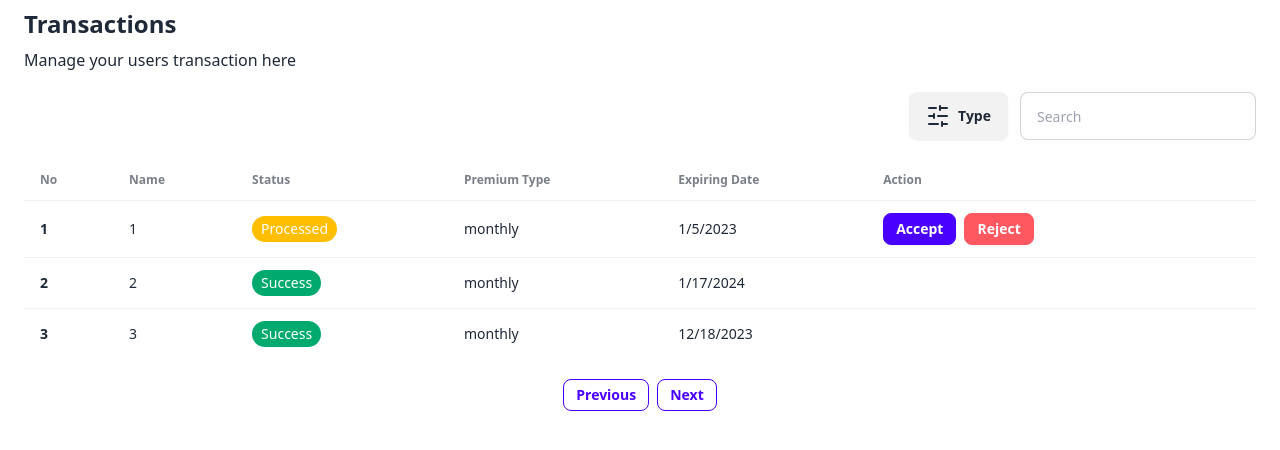
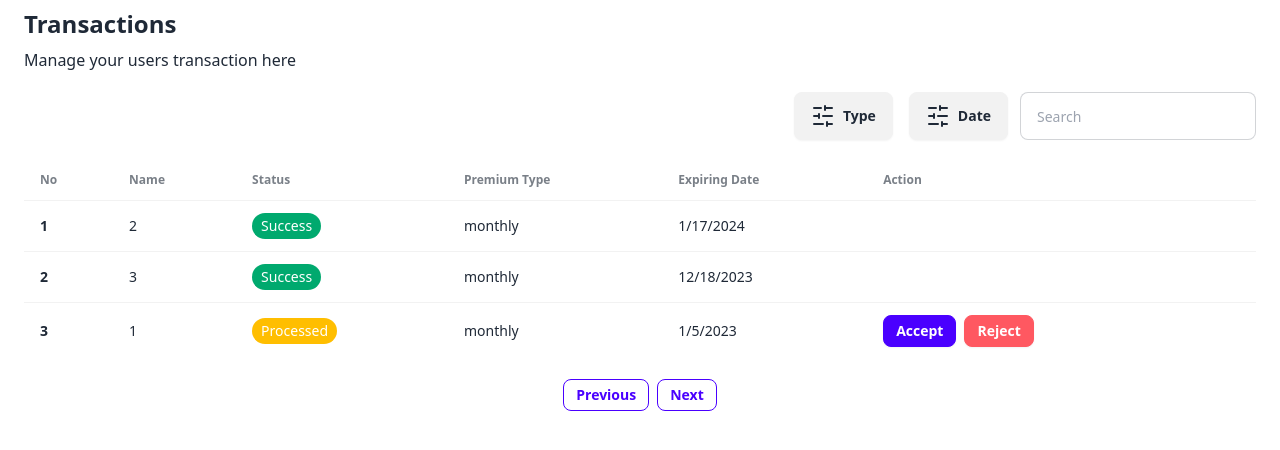
Before and after one commit to yaffalhakim1/medium-but-lite, a Next.js app: page /admin/transactions in a window 1280 px wide. Shown: the top 450 px of the page. Built offline with nearby package versions, Linux system fonts and the light colour scheme; data requests are answered from the project's data file.

Commit message:
feat(admin):Filter by and Transaction date

```diff
--- a/lib/useTransaction.ts
+++ b/lib/useTransaction.ts
@@ -16,7 +16,7 @@ export const useTransaction = (filters: TransactionFilters) => {
   let url = `${BASE_URL}/transactions?`;
   if (search) url += `q=${search}&`;
   if (premium !== undefined) url += `status=${premium}&`;
-  if (sortByDate) url += `&_sort=created_at&_order=${sortByDate}`;
+  if (sortByDate) url += `&_sort=trans_date&_order=${sortByDate}`;
 
   const { data, error, mutate, isLoading } = useSWR<ITransaction[]>(
     url,
--- a/pages/admin/transactions.tsx
+++ b/pages/admin/transactions.tsx
@@ -115,6 +115,23 @@ const TransactionPage = () => {
                 </li>
                 <li onClick={() => setType("cancelled")}>
                   <a>Cancelled</a>
+                </li>
+              </ul>
+            </div>
+            <div className="dropdown dropdown-bottom">
+              <div tabIndex={0} role="button" className="btn m-1 flex">
+                <FilterIcons />
+                Date
+              </div>
+              <ul
+                tabIndex={0}
+                className="dropdown-content z-[1] menu p-2 shadow bg-base-100 rounded-box w-52"
+              >
+                <li onClick={() => setSortByDate("asc")}>
+                  <a>Asc</a>
+                </li>
+                <li onClick={() => setSortByDate("desc")}>
+                  <a>Desc</a>
                 </li>
               </ul>
             </div>
```
